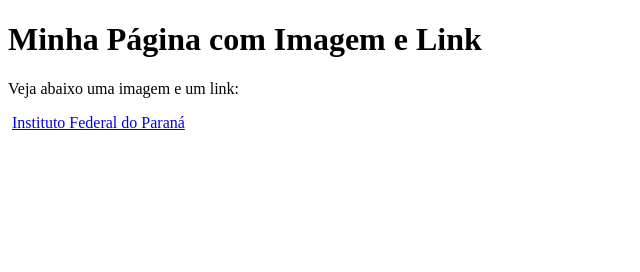
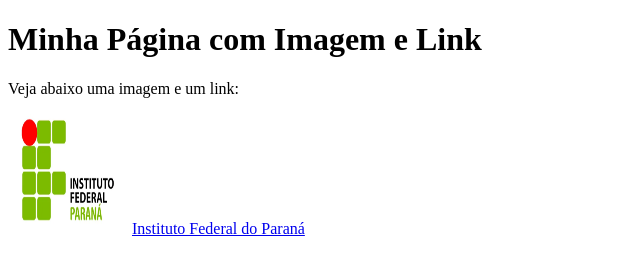
Before and after one commit to legend-uzumaki13/Disciplina_Tecnologia_web_2025, a plain HTML site: page Atividade_2/Atividade_2.html in a window 1280 px wide. Shown: the whole page, without its empty margins (0-640 px from the left). Drawn offline with Linux system fonts and the light colour scheme.

Commit message:
atividade2

```diff
--- a/Atividade_2/Atividade_2.html
+++ b/Atividade_2/Atividade_2.html
@@ -8,7 +8,7 @@
 <body>
     <h1>Minha Página com Imagem e Link</h1>
     <p>Veja abaixo uma imagem e um link:</p>
-    <img src="" height="120">
+    <img src="imagens/ifprlogotipo.webp" width="120" height="120">
     <a href="https://ifpr.edu.br/">Instituto Federal do Paraná</a>
 </body>
 </html>
```
Also changed, not shown: Atividade_2/imagens/ifprlogotipo.webp (added).
